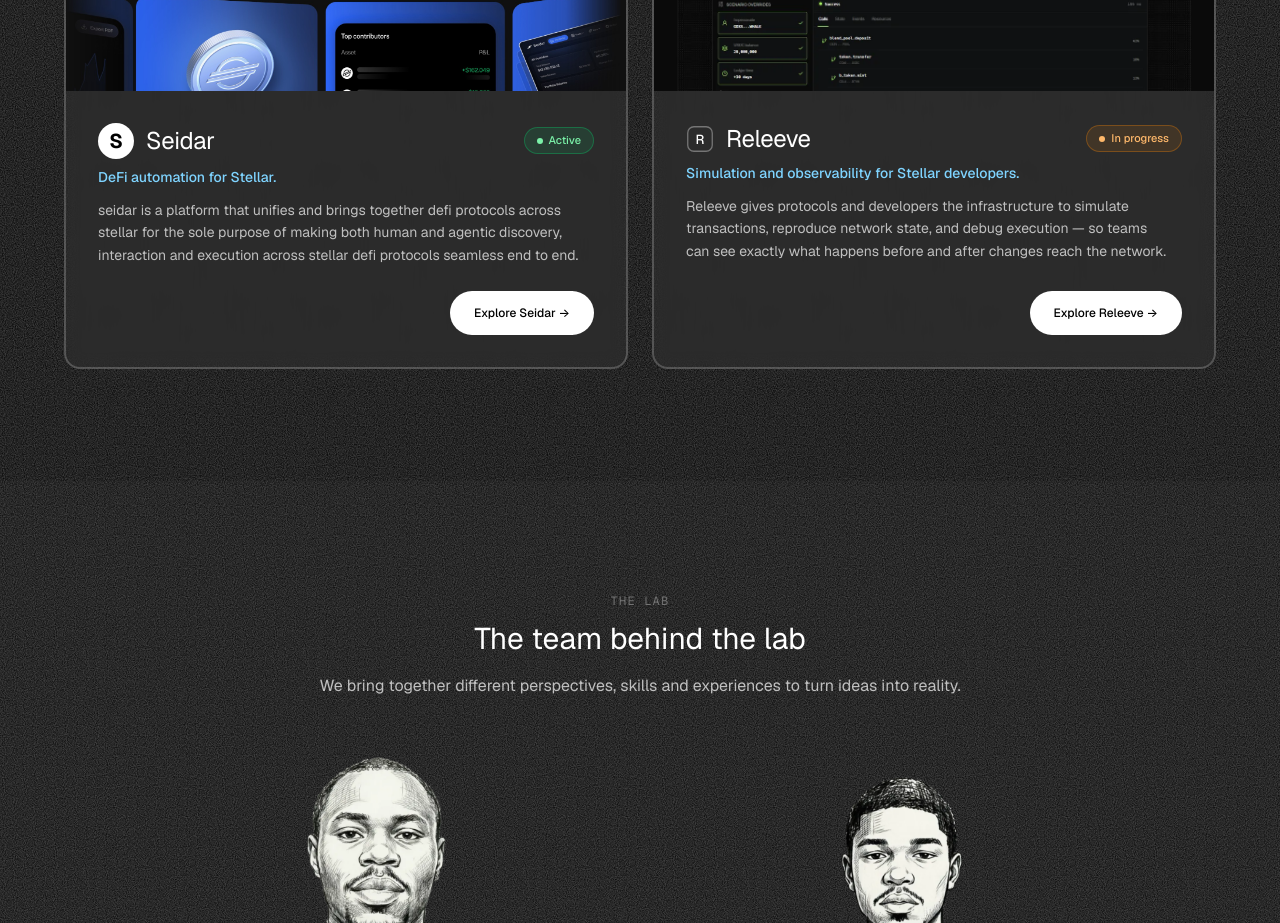
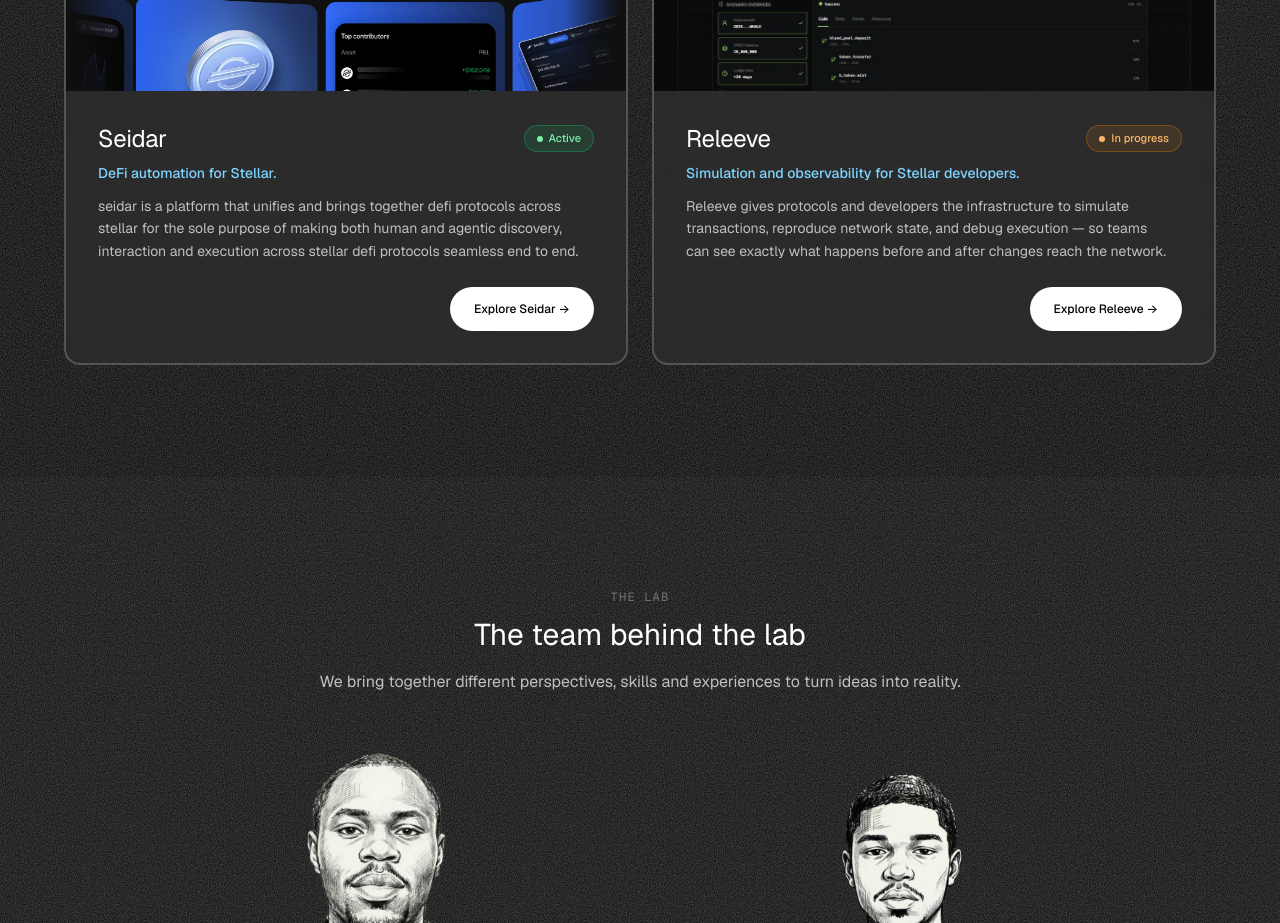
Before and after one commit to kings0x/droppo, a React (Vite) app in the folder app/: page / in a window 1280 px wide. Shown: the part 2180-3103 px from the top of the page. Built offline with nearby package versions, Linux system fonts and the light colour scheme.

Commit message:
feat: remove logo marks from Seidar and Releeve project cards

```diff
--- a/app/src/Projects.tsx
+++ b/app/src/Projects.tsx
@@ -36,22 +36,6 @@
       )}
       <div className="flex flex-1 flex-col p-6 sm:p-8">
         <div className="flex items-center gap-3">
-          {p.slug === "releeve" ? (
-            <svg viewBox="0 0 32 32" className="h-7 w-7 flex-none" aria-hidden="true">
-              <rect x="2" y="2" width="28" height="28" rx="7" fill="none" stroke="rgba(255,255,255,.35)" strokeWidth="1.5" />
-              <text x="16" y="16" dy=".35em" textAnchor="middle" fontSize="15" fontWeight="500" fill="#fff" fontFamily="inherit">
-                R
-              </text>
-            </svg>
-          ) : (
-            <span
-              className="flex h-9 w-9 items-center justify-center rounded-full text-xl font-bold text-black"
-              style={{ background: "#fff" }}
-              aria-hidden="true"
-            >
-              {p.mark}
-            </span>
-          )}
           <h3 className="text-2xl font-normal tracking-[-0.015em] text-white">{p.name}</h3>
           <span
             className={`ml-auto inline-flex flex-none items-center gap-1.5 whitespace-nowrap rounded-full border px-3 py-1 text-[11px] font-medium ${
```
